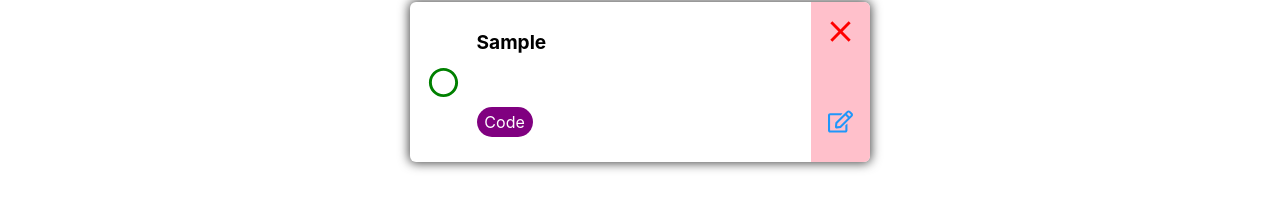
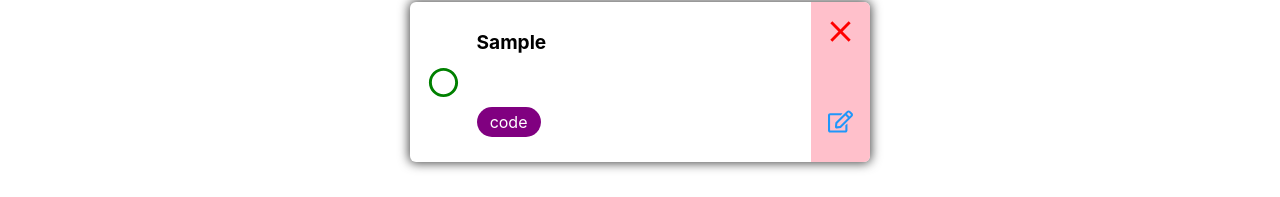
Before and after one commit to ysfBenali/todo-hooks, a React (Create React App) app: page / in a window 1280 px wide. Both pictures are taken after typing "Sample" into the empty fields and a click on the button "Add Task". Shown: the part 380-577 px from the top of the page. Built offline with nearby package versions, Linux system fonts and the light colour scheme.

Commit message:
feat: conditional styling on todo type color

```diff
--- a/src/components/AddTodo.js
+++ b/src/components/AddTodo.js
@@ -93,7 +93,7 @@ const Button = styled.button`
 const AddTodo = () => {
     const { dispatch, todos } = useContext(Context);
     const uid = useUID();
-    const [values, handleChange] = useForm({ id: uid, task: '', type: 'Code', completed: false });
+    const [values, handleChange] = useForm({ id: uid, task: '', type: 'code', completed: false });
     const [date, setStartDate] = useState(new Date());
     let history = useHistory();
 
--- a/src/components/Task.js
+++ b/src/components/Task.js
@@ -91,7 +91,7 @@ const End = styled.div`
 `
 
 export const Task = ({ index, todo }) => {
-    const {dispatch} = useContext(Context);
+    const { dispatch } = useContext(Context);
 
     return (
         <SingleTask>
@@ -101,30 +101,27 @@ export const Task = ({ index, todo }) => {
                     icon={<CircleUnchecked style={{ fontSize: 35, color: 'green' }} />}
                     checked={todo.completed}
                     checkedIcon={<CircleChecked style={{ fontSize: 35, color: 'green' }} />}
-                    onClick={ () => dispatch({type: 'TOGGLE_COMPLETED', payload: todo.id }) }
+                    onClick={() => dispatch({ type: 'TOGGLE_COMPLETED', payload: todo.id })}
                 />
             </Start>
             <Middle>
-                {/* <div> */}
                 <Top>
                     <h5>{todo.task}</h5>
                 </Top>
                 <Bottom>
-                    <Badge>
-                        <span>{todo.type}</span>
+                    <Badge type={todo.type}>
+                        {todo.type}
                     </Badge>
                 </Bottom>
-                {/* </div> */}
-
             </Middle>
             <End>
                 <IconButton >
-                    <ClearIcon style={{ fontSize: 35, color: 'red' }} onClick={() => dispatch({type: 'DELETE_TODO', payload: todo.id })} />
+                    <ClearIcon style={{ fontSize: 35, color: 'red' }} onClick={() => dispatch({ type: 'DELETE_TODO', payload: todo.id })} />
                 </IconButton>
                 {/* edit div */}
                 <Link to={`/edit/${todo.id}`}>
-                    <div style={{ marginTop: '3rem' , color: '#1f97fa',fontSize: 25}} onClick={() => dispatch({type: 'EDIT_TODO', payload: todo })}>
-                        <FaRegEdit  />
+                    <div style={{ marginTop: '3rem', color: '#1f97fa', fontSize: 25 }} onClick={() => dispatch({ type: 'EDIT_TODO', payload: todo })}>
+                        <FaRegEdit />
                     </div>
                 </Link>
             </End>
--- a/src/custom-components/Badge.js
+++ b/src/custom-components/Badge.js
@@ -1,13 +1,21 @@
 import styled from 'styled-components';
 import { StylesProvider } from '@material-ui/styles';
 
-export default styled.div`
-    background-color : purple;
+const colorType= {
+    code : 'purple',
+    design : 'green',
+    gym : 'orange',
+    other : 'black'
+ };
+
+
+export default styled.span`
+    background-color : ${props => colorType[props.type]};
     /* margin: 0 auto; */
     /* font-size: .9em; */
     /* align-items:center; */
     /* padding: 10px; */
-    width: 3.5em;
+    width: 4em;
     justify-content:center;
     font-size: medium;
     border-radius: 25px;
```
